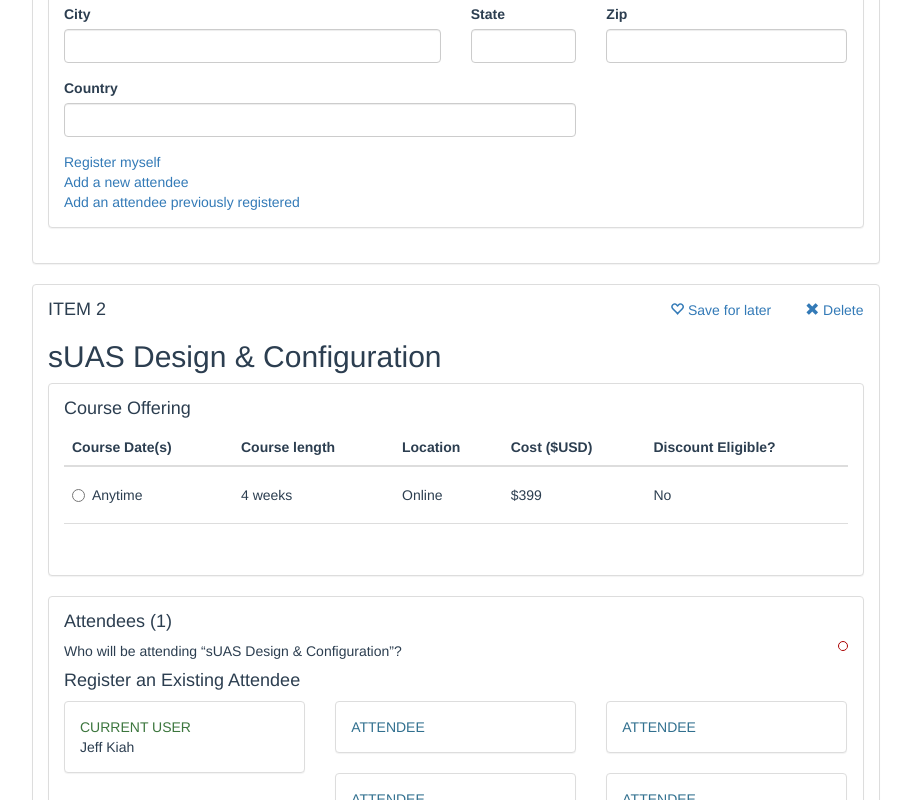
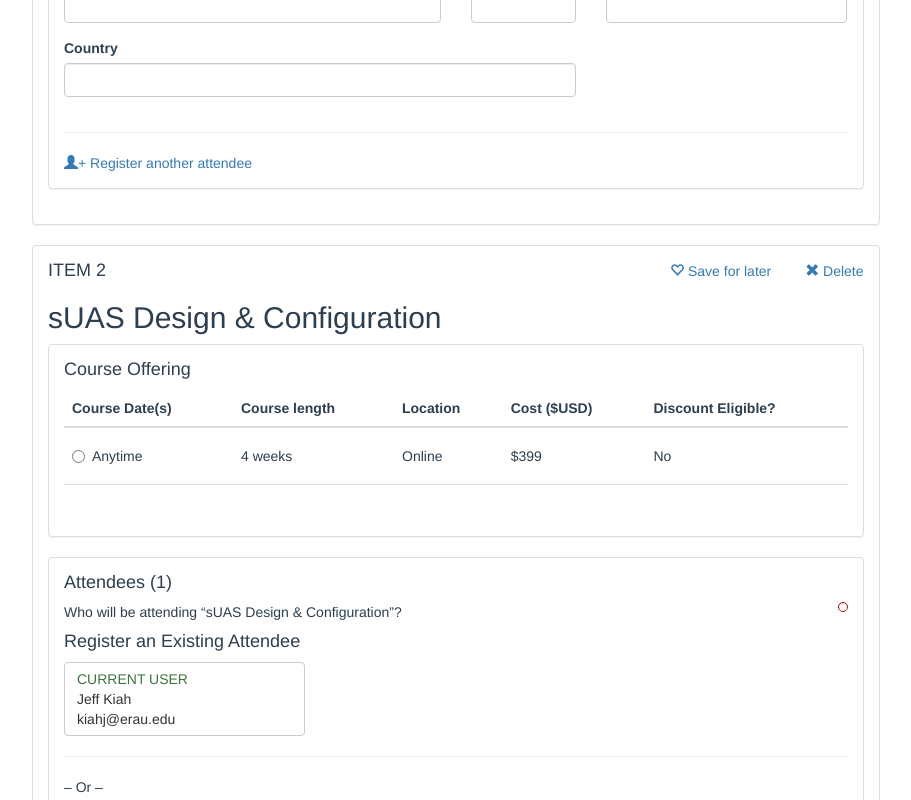
Before and after one commit to y2kiah/vue-cart, a Vue app: page / in a window 1280 px wide. Shown: the part 1400-2200 px from the top of the page, without its empty margins (38-949 px from the left). Built offline with nearby package versions, Linux system fonts and the light colour scheme.

Commit message:
working with attendees

```diff
--- a/src/components/Attendee.vue
+++ b/src/components/Attendee.vue
@@ -7,14 +7,13 @@
 			<h4>Register an Existing Attendee</h4>
 			<div class="row">
 				<div class="col-md-4">
-					<div class="panel panel-default">
-						<div class="panel-body">
-							<span class="text-success">CURRENT USER</span><br>
-							{{ user.firstName }} {{ user.lastName }}
-						</div>
-					</div>
+					<button class="btn btn-default col-xs-12 user-selection">
+						<span class="text-success">CURRENT USER</span><br>
+						{{ user.firstName }} {{ user.lastName }}<br>
+						{{ user.email }}
+					</button>
 				</div>
-				<div v-for="n in 4" class="col-md-4">
+				<div v-for="attendee in attendees" class="col-md-4">
 					<div class="panel panel-default">
 						<div class="panel-body">
 							<span class="text-info">ATTENDEE</span><br>
@@ -23,6 +22,7 @@
 				</div>
 			</div>
 			<hr>
+			&ndash; Or &ndash;
 			<h4>Create New Attendee</h4>
 			<div class="row">
 				<div class="form-group col-md-5">
@@ -120,7 +120,7 @@
 	export default {
 		name: 'Attendee',
 
-		props: [ 'attendee', 'index', 'itemIndex', 'user' ],
+		props: [ 'attendee', 'index', 'itemIndex', 'user', 'attendees' ],
 
 		data() {
 			return {
@@ -136,4 +136,7 @@
 </script>
 
 <style lang="css" scoped>
+	button.user-selection {
+		text-align: left;
+	}
 </style>
--- a/src/components/Attendees.vue
+++ b/src/components/Attendees.vue
@@ -10,7 +10,7 @@
 				</a>
 			</div>
 
-			<h4>Attendees ({{ this.attendees.length }})</h4>
+			<h4>Attendees ({{ attendees.length }})</h4>
 
 			<div v-show="collapsed">
 				{{ summaryText }}
@@ -25,14 +25,11 @@
 					<div class="col-xs-12">
 						<ul class="list-unstyled">
 							<li v-for="(attendee, index) in attendees">
-								<Attendee :attendee="attendee" :index="index" :itemIndex="itemIndex" :user="user"></Attendee>
+								<Attendee :attendee="attendee" :index="index" :itemIndex="itemIndex" :user="user" :validAttendees="validAttendees"></Attendee>
 							</li>
 						</ul>
-						<ul class="list-unstyled">
-							<li><a href="#">Register myself</a></li>
-							<li><a href="#">Add a new attendee</a></li>
-							<li><a href="#">Add an attendee previously registered</a></li>
-						</ul>
+						<hr>
+						<a href="#"><i class="glyphicon glyphicon-user"></i>+ Register another attendee</a></li>
 					</div>
 					<!--<div class="col-xs-3">
 						<div class="input-group">
@@ -59,14 +56,13 @@
 
 		name: 'Attendees',
 
-		props: [ 'item', 'itemIndex', 'user' ],
+		props: [ 'item', 'itemIndex', 'user', 'attendees' ],
 
 		components: { Attendee, Note },
 
 		data () {
 			return {
 				collapsed: false,
-				attendees: [],
 				validAttendees: []
 			};
 		},
@@ -78,7 +74,7 @@
 		},
 
 		created: function() {
-			this.attendees.push(_.merge(this.user, { isUser:true }));
+
 		},
 
 		methods: {
--- a/src/components/CartItem.vue
+++ b/src/components/CartItem.vue
@@ -16,7 +16,7 @@
 				<h2>{{item.name}}</h2>
 
 				<CourseOfferings :item="item" :index="index" :items="items" :discounts="discounts" />
-				<Attendees :item="item" :itemIndex="index" :user="user" />
+				<Attendees :item="item" :itemIndex="index" :user="user" :attendees="attendees" />
 			</div>
 		</div>
 	</li>
@@ -36,7 +36,8 @@
 		data() {
 			return {
 				collapsed: false,
-				selectedOffering: null
+				selectedOffering: null,
+				attendees: []
 			};
 		},
 
@@ -55,12 +56,21 @@
 				this.wishList.push(i[0]);
 			},
 
+			addAttendeeClick(e, index) {
+				this.attendees.push({});
+				//_.merge(this.user, { isUser:true })
+			},
+
 			selectedOfferingText() {
 				let o = this.item.offerings.find((o) => { return o.id === this.selectedOffering; });
 				return (this.selectedOffering !== null)
 					? o.date + ', ' + o.location
 					: '';
 			}
+		},
+
+		created: function() {
+			this.attendees.push({});
 		}
 	};
 </script>
```
